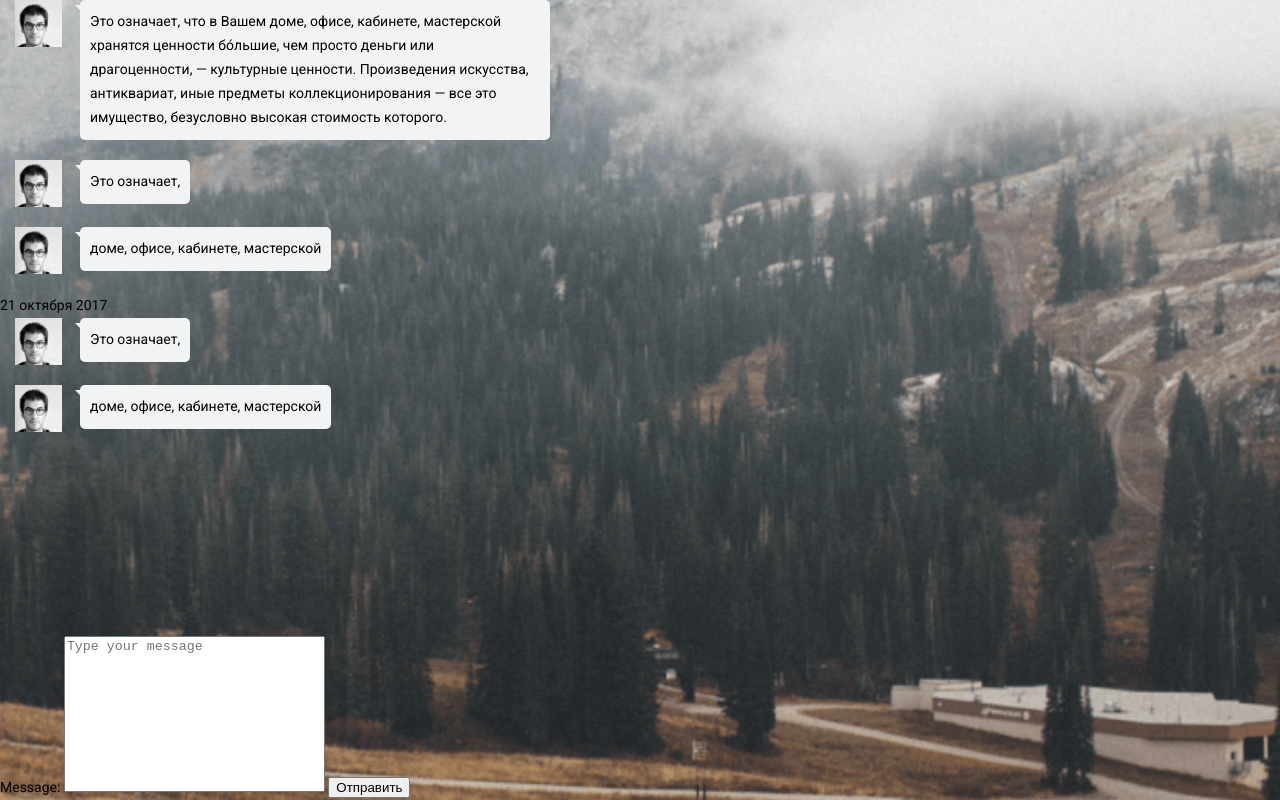
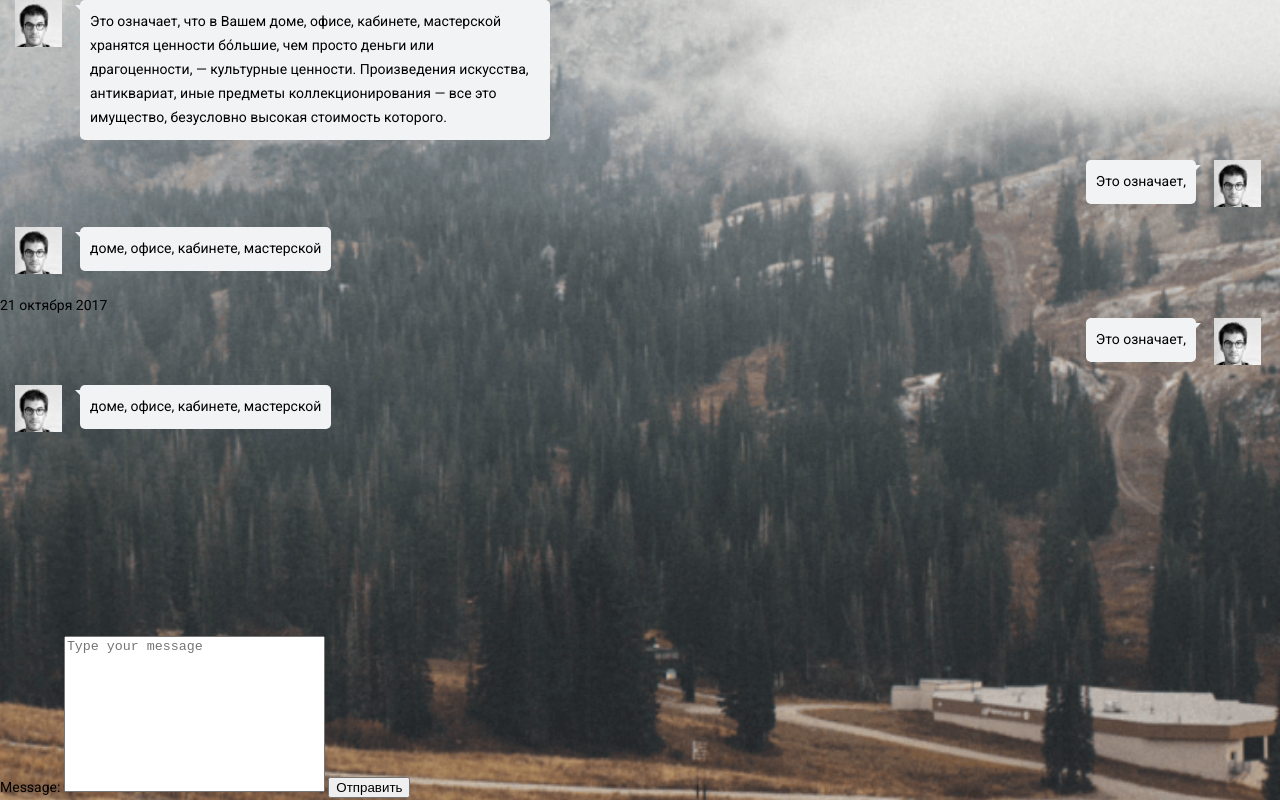
Before and after one commit to alanreidt/chat-layout, a plain HTML site: page index.html in a window 1280 px wide. Drawn offline with Linux system fonts and the light colour scheme.

Commit message:
Set up message component's an outgoing modifier

```diff
--- a/index.html
+++ b/index.html
@@ -25,7 +25,7 @@
           </p>
         </div>
 
-        <div class="message">
+        <div class="message message_outgoing">
           <div class="message__img-wrapper">
             <img class="message__img" width="47" src="./img/user.png" alt="user's photo">
           </div>
@@ -47,7 +47,7 @@
           <span class="date-divider__text">21&nbsp;октября 2017</span>
         </div>
 
-        <div class="message">
+        <div class="message message_outgoing">
           <div class="message__img-wrapper">
             <img class="message__img" width="47" src="./img/user.png" alt="user's photo">
           </div>
--- a/style.css
+++ b/style.css
@@ -35,6 +35,21 @@ body {
   margin-bottom: 20px;
   padding-left: 15px;
   padding-right: 19px;
+}
+
+.message_outgoing {
+  flex-direction: row-reverse;
+}
+
+.message_outgoing .message__img-wrapper {
+  padding-right: 0;
+  padding-left: 18px;
+}
+
+.message_outgoing .message__text::before {
+  left: auto;
+  right: 0;
+  transform: translateX(50%);
 }
 
 .message__img-wrapper {
```
